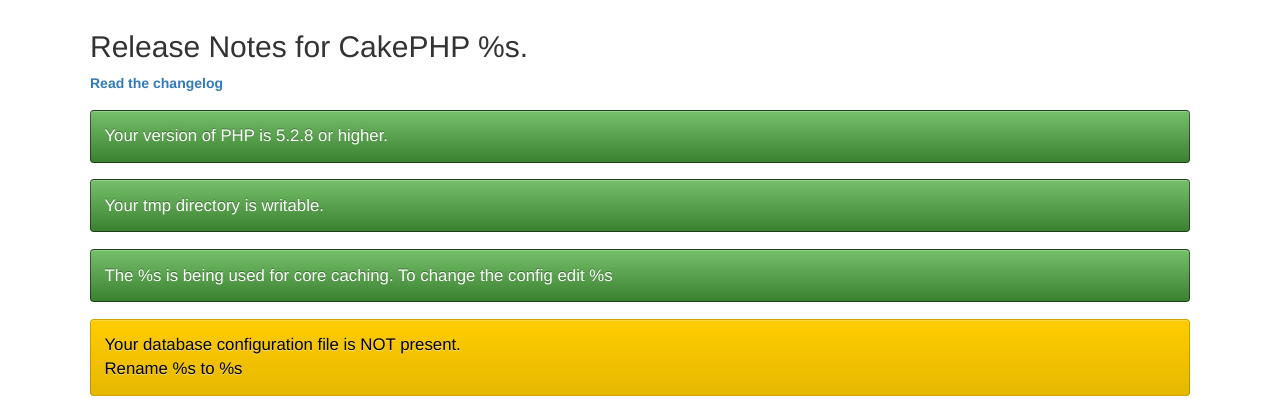
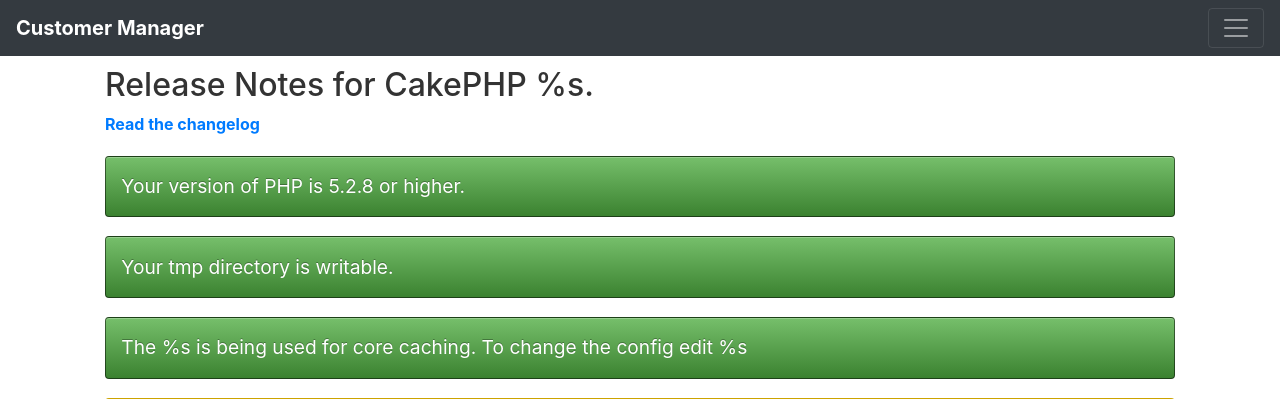
Before and after one commit to ragibhasan894/CustomerManagementSystem, a CakePHP app: the page made by app/View/Pages/home.ctp in a window 1280 px wide. Shown: the top 399 px of the page. Run offline with PHP 8.4 and a stand-in for CakePHP, Linux system fonts and the light colour scheme; the template is opened without the code that fills it, so the values that code supplies are empty; some libraries are stand-ins or nearby versions.

Commit message:
Layout customization

```diff
--- a/app/Config/routes.php
+++ b/app/Config/routes.php
@@ -24,7 +24,7 @@
  * its action called 'display', and we pass a param to select the view file
  * to use (in this case, /app/View/Pages/home.ctp)...
  */
-	Router::connect('/', array('controller' => 'pages', 'action' => 'display', 'home'));
+	Router::connect('/', array('controller' => 'contacts', 'action' => 'index', 'home'));
 /**
  * ...and connect the rest of 'Pages' controller's URLs.
  */
--- a/app/Controller/CustomersController.php
+++ b/app/Controller/CustomersController.php
@@ -6,6 +6,7 @@ class CustomersController extends AppController {
 
     public function index() {
         $this->set('customers',$this->Customer->find('all'));
+        //$this->layout = 'Contacts\index';
     }
 
     public function add() {
--- a/app/View/Layouts/default.ctp
+++ b/app/View/Layouts/default.ctp
@@ -22,7 +22,7 @@ $cakeVersion = __d('cake_dev', 'CakePHP %s', Configure::version())
 <head>
 	<?php echo $this->Html->charset(); ?>
 	<title>
-		<?php echo $cakeDescription ?>:
+		Customer Management Application:
 		<?php echo $this->fetch('title'); ?>
 	</title>
 	<?php
@@ -35,11 +35,35 @@ $cakeVersion = __d('cake_dev', 'CakePHP %s', Configure::version())
 		echo $this->fetch('script');
 		echo $this->Html->script('jquery');
 	?>
-	  <link rel="stylesheet" href="https://maxcdn.bootstrapcdn.com/bootstrap/3.3.7/css/bootstrap.min.css">
+<!--	  <link rel="stylesheet" href="https://maxcdn.bootstrapcdn.com/bootstrap/3.3.7/css/bootstrap.min.css">-->
       <!--<script src="https://ajax.googleapis.com/ajax/libs/jquery/3.2.1/jquery.min.js"></script>-->
       <script src="https://maxcdn.bootstrapcdn.com/bootstrap/3.3.7/js/bootstrap.min.js"></script>
+    <link rel="stylesheet" href="https://maxcdn.bootstrapcdn.com/bootstrap/4.1.0/css/bootstrap.min.css">
+    <script src="https://ajax.googleapis.com/ajax/libs/jquery/3.3.1/jquery.min.js"></script>
+    <script src="https://cdnjs.cloudflare.com/ajax/libs/popper.js/1.14.0/umd/popper.min.js"></script>
+    <script src="https://maxcdn.bootstrapcdn.com/bootstrap/4.1.0/js/bootstrap.min.js"></script>
 </head>
 <body>
+<nav class="navbar bg-dark navbar-dark">
+    <a class="navbar-brand" href="#">Customer Manager</a>
+    <button class="navbar-toggler" type="button" data-toggle="collapse" data-target="#collapsibleNavbar">
+        <span class="navbar-toggler-icon"></span>
+    </button>
+    <div class="collapse navbar-collapse" id="collapsibleNavbar">
+        <ul class="navbar-nav">
+            <li class="nav-item">
+                <?php echo $this->Html->link('Add new customer', '#', array('data-role' => 'add'
+                )); ?>
+            </li>
+            <li class="nav-item">
+                <a class="nav-link" href="/CakeProject_v2/customers">All Customer List</a>
+            </li>
+            <li class="nav-item">
+                <a class="nav-link" href="/CakeProject_v2/contacts">All Customer Information</a>
+            </li>
+        </ul>
+    </div>
+</nav>
 	<div id="container" class="container">
 
 		<div id="content">
```
Also changed, not shown: app/View/Contacts/index.ctp (+9 -7 lines).
